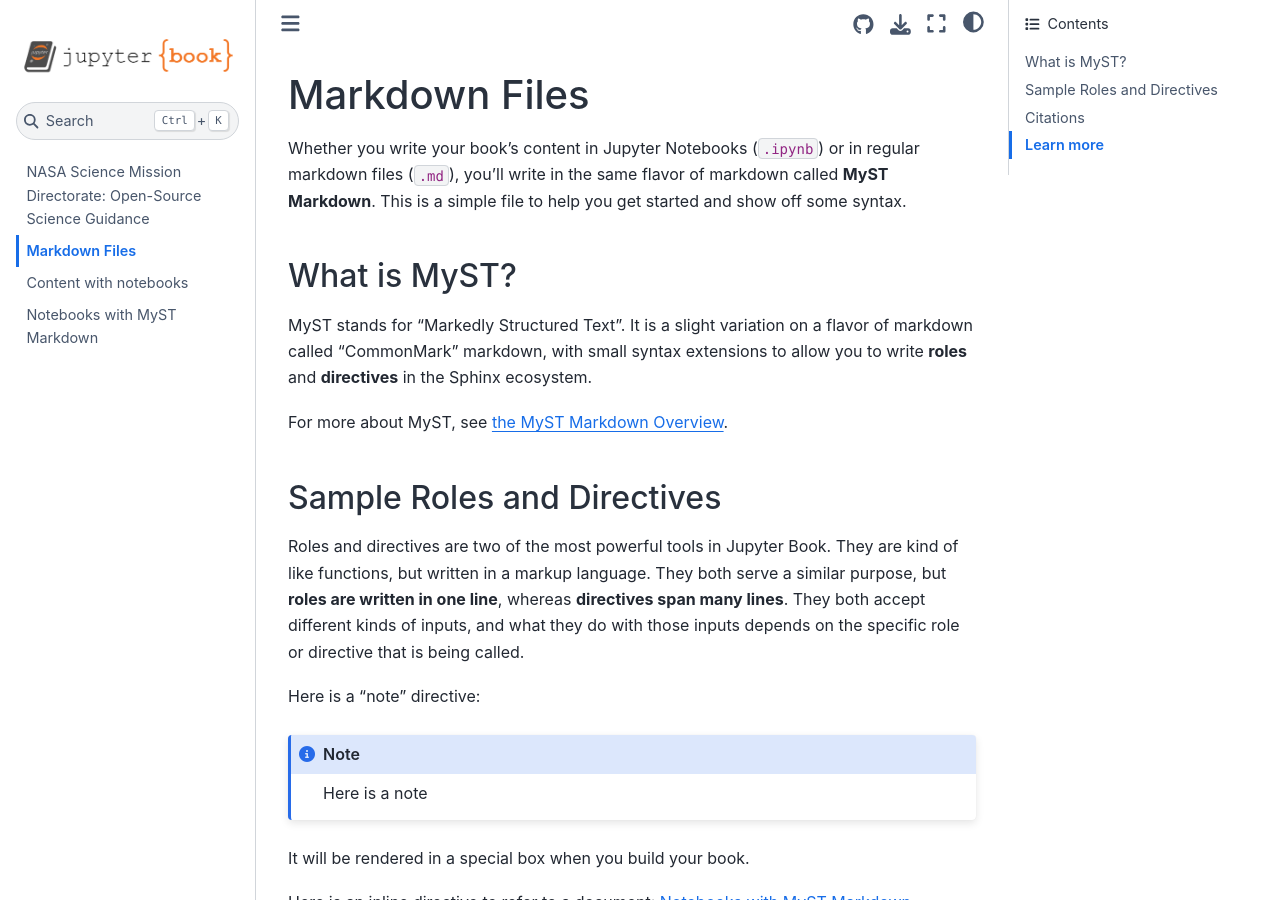
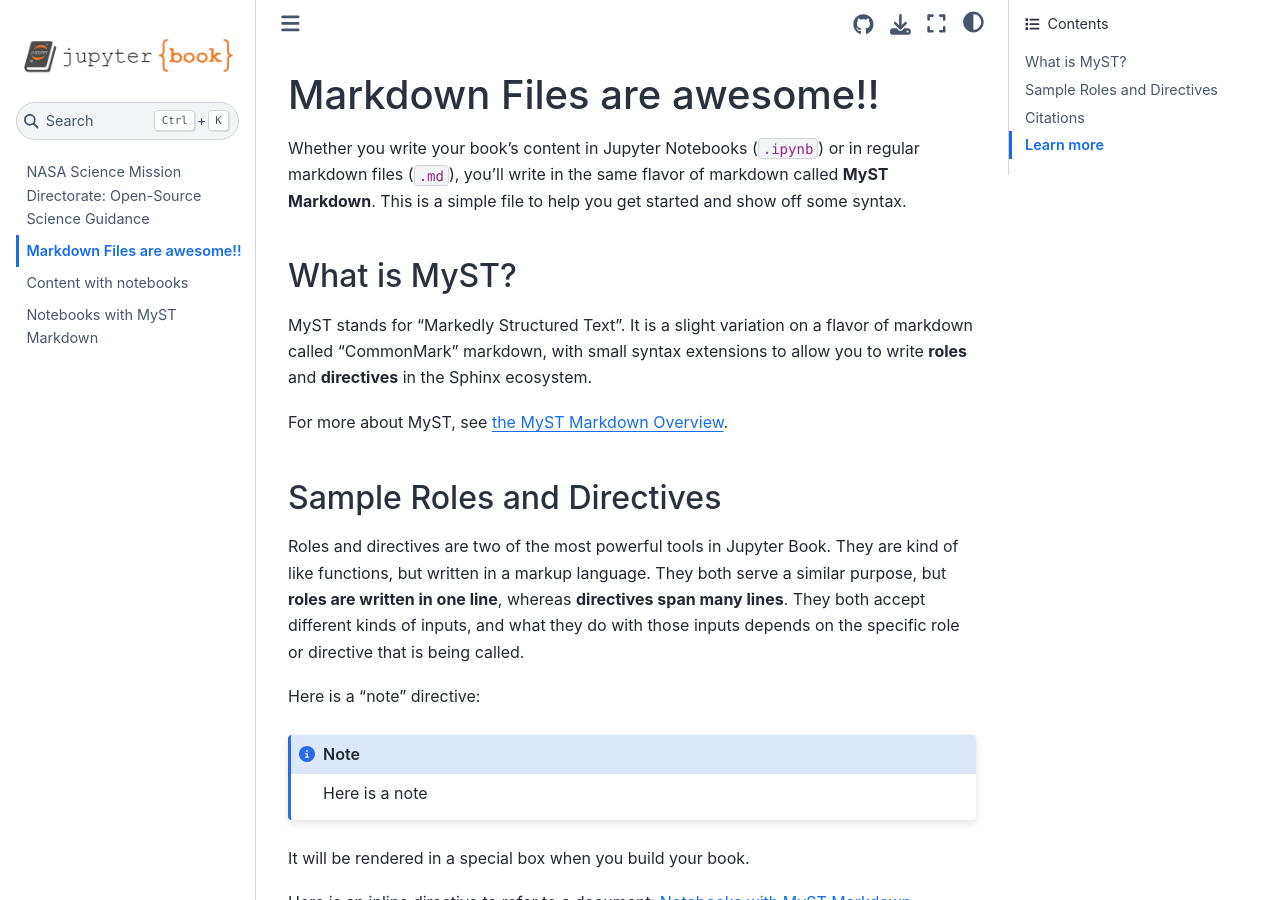
Before and after one commit to paigem/smd-oss-book-test, a Jupyter Book: the page built from markdown.md, in a window 1280 px wide and 900 px high. Built offline with Jupyter Book 1.0.4 settings and Sphinx 7.4.7 and the Sphinx Book theme 1.1.4, drawn with Linux system fonts in a browser that asks for light colours; cross-references to code outside the pages are shown as plain code.

Commit message:
Update markdown.md

```diff
--- a/markdown.md
+++ b/markdown.md
@@ -1,4 +1,4 @@
-# Markdown Files
+# Markdown Files are awesome!!
 
 Whether you write your book's content in Jupyter Notebooks (`.ipynb`) or
 in regular markdown files (`.md`), you'll write in the same flavor of markdown
```
